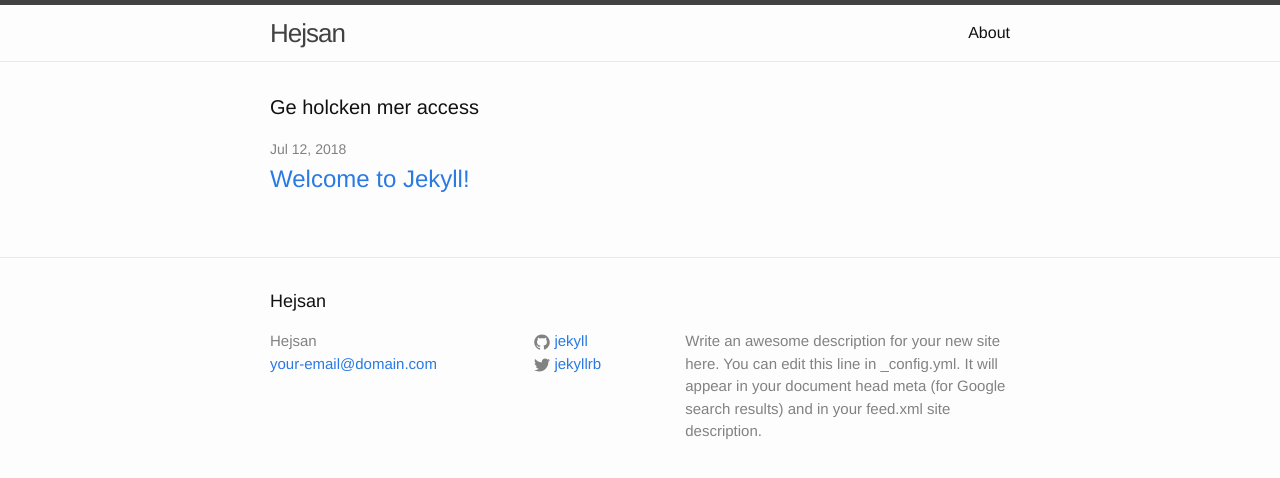
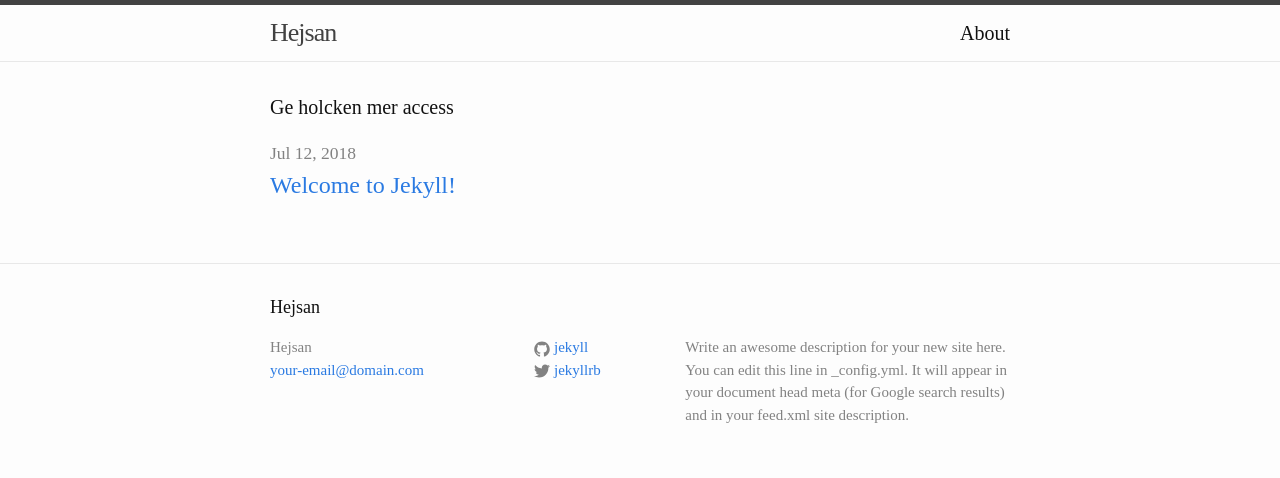
Before and after one commit to bergstrom97/bergstrom97.github.io, a Jekyll site: the page built from index.html, in a window 1280 px wide. Shown: the top 478 px of the page. Built offline with Jekyll 4.4.1, drawn with Linux system fonts in a browser that asks for light colours.

Commit message:
Update main.scss

```diff
--- a/css/main.scss
+++ b/css/main.scss
@@ -6,8 +6,8 @@
 
 
 // Our variables
-$base-font-family: "Helvetica Neue", Helvetica, Arial, sans-serif;
-$base-font-size:   16px;
+$base-font-family: "Times New Roman", Helvetica, Arial, sans-serif;
+$base-font-size:   20px;
 $base-font-weight: 400;
 $small-font-size:  $base-font-size * 0.875;
 $base-line-height: 1.5;
```
